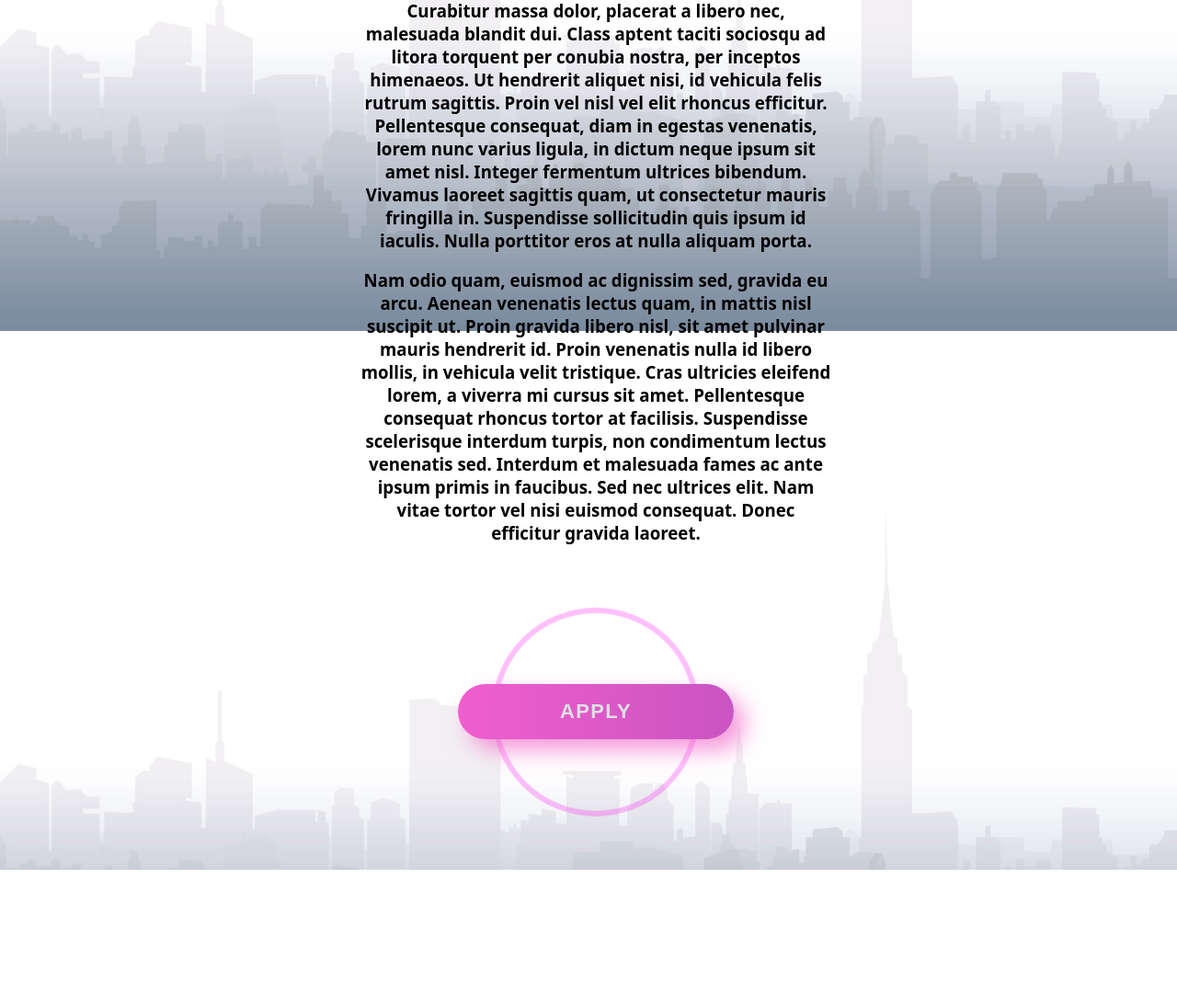
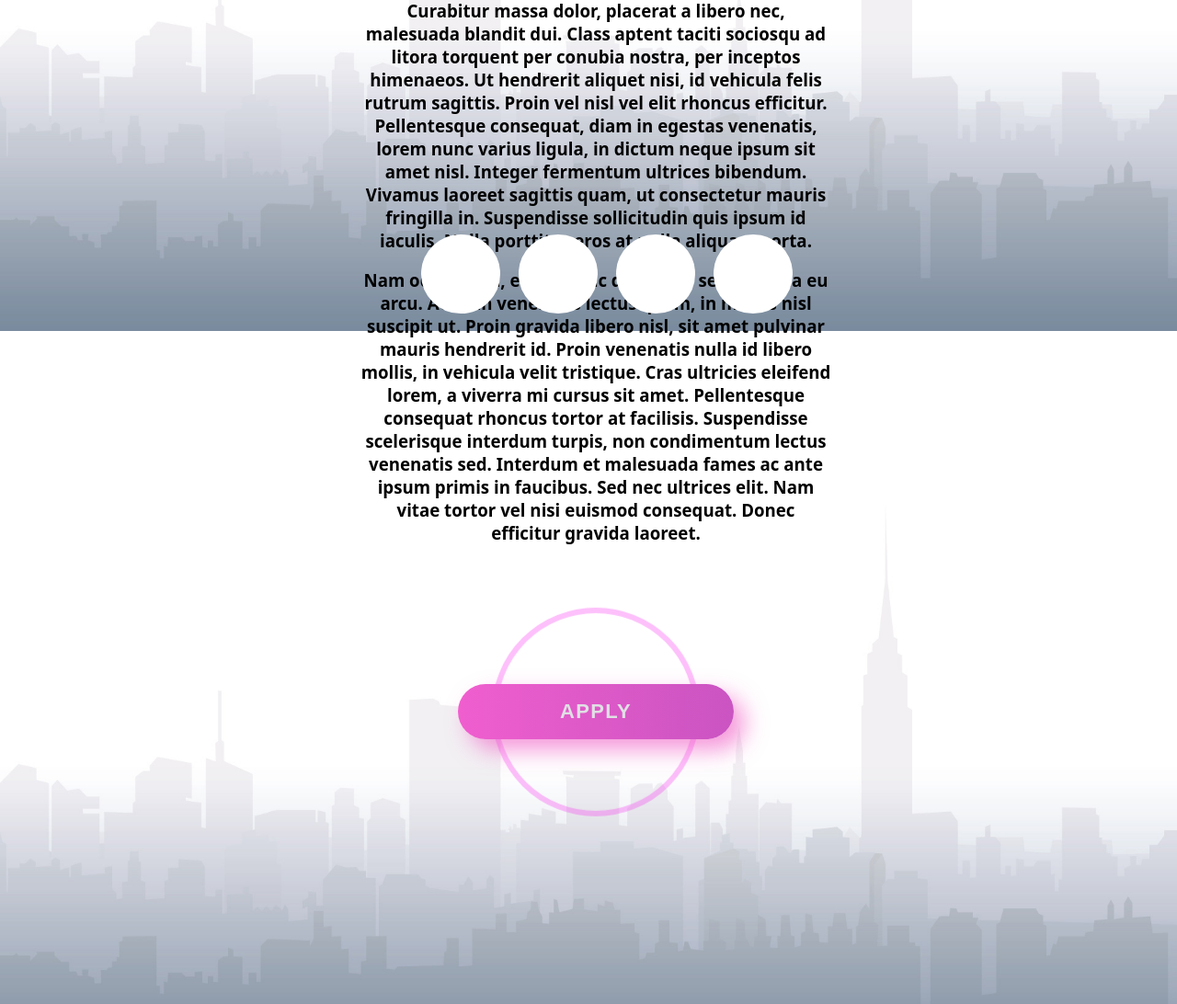
Before and after one commit to mudriy-glist/career_map, a Django app: template careers/backend/templates/backend/voodoo_newstarter.html in a window 1280 px wide. Shown: the part 1240-2332 px from the top of the page at 92% size. Before the commit the page ends 2186 px from the top, so only its background shows below. Run offline with Django 3.2, Linux system fonts and the light colour scheme; the template is opened without the code that fills it, so the values that code supplies are empty.

Commit message:
links added to voodoo_newstarter page, but icons doesn't appear

```diff
--- a/careers/backend/static/backend/application_form_styles.css
+++ b/careers/backend/static/backend/application_form_styles.css
@@ -187,8 +187,3 @@ ul.nav223 {
     .col {
     padding: 55pt;
     }
-
-    .raw {
-    position: absolute;
-    bottom: 5%;
-    }
--- a/careers/backend/static/backend/style_voodoo_newstarter.css
+++ b/careers/backend/static/backend/style_voodoo_newstarter.css
@@ -122,3 +122,83 @@
     color: #262626;
     font-size: 1.6vw;
     }
+
+
+    ul.nav223 {
+      display: flex;
+      position: absolute;
+      bottom: -105%;
+      left: 50%;
+      transform: translate(-50%, -50%);
+      }
+
+      ul.nav223 li {
+      list-style: none;
+      }
+
+      ul.nav223 li a {
+      width: 80px;
+      height: 80px;
+      background-color: #fff;
+      text-align: center;
+      line-height: 80px;
+      font-size: 35px;
+      margin: 0 10px;
+      display: block;
+      border-radius: 50%;
+      position: relative;
+      overflow: hidden;
+      border: 3px solid #fff;
+      z-index: 1;
+      }
+
+      ul.nav223 li a .icon {
+      position: relative;
+      color: #262626;
+      transition: .5s;
+      z-index: 3;
+      }
+
+      ul.nav223 li a:hover .icon {
+      color: #fff;
+      transform: rotateY(360deg);
+      }
+
+      ul.nav223 li a:before {
+      content: "";
+      position: absolute;
+      top: 100%;
+      left: 0;
+      width: 100%;
+      height: 100%;
+      background: #f00;
+      transition: .5s;
+      z-index: 2;
+      }
+
+      ul.nav223 li a:hover:before {
+      top: 0;
+      }
+
+      ul.nav223 li:nth-child(1) a:before{
+      background: #3b5999;
+      }
+
+      ul.nav223 li:nth-child(2) a:before{
+      background: #55acee;
+      }
+
+      ul.nav223 li:nth-child(3) a:before {
+      background: #0077b5;
+      }
+
+      ul.nav223 li:nth-child(4) a:before {
+      background: #dd4b39;
+      }
+      .col {
+      padding: 55pt;
+      }
+      .raw {
+        position: absolute;
+        bottom: -55%;
+      }
--- a/careers/backend/templates/backend/application_form.html
+++ b/careers/backend/templates/backend/application_form.html
@@ -87,8 +87,8 @@ body {
                 </div>
 
                 <div class="form_control">
-                    <label for="pincode">Postcode</label>
-                    <input  type="number" pincode" name="pincode" placeholder="Enter Postcode"/>
+                    <label for="postcode">Postcode</label>
+                    <input  id="postcode" name="postcode" placeholder="Enter Postcode"/>
                 </div>
 
                 <div class="form_control">
--- a/careers/backend/templates/backend/voodoo_newstarter.html
+++ b/careers/backend/templates/backend/voodoo_newstarter.html
@@ -75,4 +75,34 @@
 </a>
 
 
+<div class="row" width="100%">
+  <div class="col">
+  <ul class="nav223">
+      <li class="nav223">
+          <a href="https://www.facebook.com/mtithefutureinmotion/" target="_blank">
+              <i class="fa fa-facebook-f icon">
+              </i>
+          </a>
+      </li>
+      <li class="nav223">
+          <a href="http://www.davall.co.uk/" target="_blank">
+              <i class="fa fa-globe" aria-hidden="true">
+              </i>
+          </a>
+      </li>
+      <li class="nav223">
+          <a href="https://www.linkedin.com/company/davall-gears-ltd/" target="_blank">
+              <i class="fa fa-linkedin icon">
+              </i>
+          </a>
+      </li>
+      <li class="nav223">
+          <a href="https://www.instagram.com/mtimotion/" target="_blank">
+              <i class="fa fa-instagram" aria-hidden="true"></i>
+          </a>
+      </li>
+    </ul>
+  </div>
+</div>
+
 {% endblock %}
```
